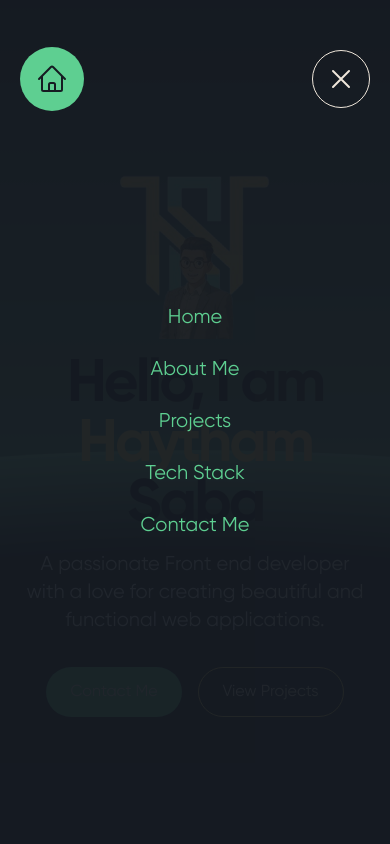
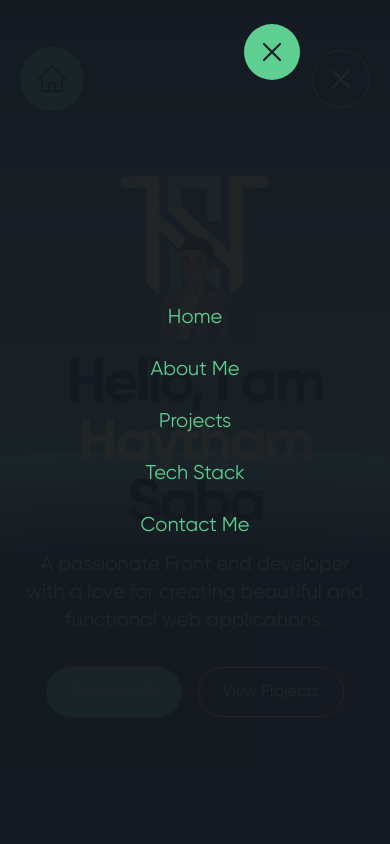
Before and after one commit to HaythamSaba/reactPortfolio, a React (Vite) app: page / in a window 390 px wide. Both pictures are taken after a click on the element 341 px from the left and 79 px from the top of the page. Shown: the top 844 px of the page. Built offline with nearby package versions, Linux system fonts and the light colour scheme.

Commit message:
fixing mobile header issue

```diff
--- a/src/components/Header.jsx
+++ b/src/components/Header.jsx
@@ -74,6 +74,36 @@ function Header() {
     };
   }, []);
 
+  useEffect(() => {
+    if (!lenis) return;
+
+    if (nav) {
+      lenis.stop(); // freeze scrolling
+      document.documentElement.classList.add(
+        "overflow-hidden",
+        "overscroll-none"
+      );
+      document.body.classList.add("overflow-hidden", "overscroll-none");
+    } else {
+      lenis.start(); // resume scrolling
+      document.documentElement.classList.remove(
+        "overflow-hidden",
+        "overscroll-none"
+      );
+      document.body.classList.remove("overflow-hidden", "overscroll-none");
+    }
+
+    return () => {
+      // safety: always re-enable if component unmounts
+      lenis.start();
+      document.documentElement.classList.remove(
+        "overflow-hidden",
+        "overscroll-none"
+      );
+      document.body.classList.remove("overflow-hidden", "overscroll-none");
+    };
+  }, [nav, lenis]);
+
   return (
     <>
       <AnimatePresence mode="wait">
@@ -89,9 +119,9 @@ function Header() {
               backdropFilter: "blur(16px)",
               WebkitBackdropFilter: "blur(6px)",
             }}
-            className="fixed top-0 left-0 w-full z-20 border-b border-white/20 shadow-lg"
+            className="fixed top-0 left-0 w-full z-30 border-b border-white/20 shadow-lg"
           >
-            <div className="template flex justify-between items-center py-4">
+            <div className="template flex justify-between items-center py-4 z-30">
               {/* Home Icon */}
               <button
                 onClick={() => handleScroll("#home")}
@@ -121,7 +151,7 @@ function Header() {
               {/* Mobile Menu Button */}
               <div
                 onClick={() => setNav(!nav)}
-                className="lg:hidden border border-background rounded-full p-3 cursor-pointer z-20"
+                className="lg:hidden border border-background rounded-full p-3 cursor-pointer z-30"
               >
                 {nav ? (
                   <XMarkIcon className="h-8 w-8 text-background" />
@@ -147,7 +177,7 @@ function Header() {
             {/* Home Icon */}
             <button
               onClick={() => handleScroll("#home")}
-              className="text-primary-400 p-4 hover:bg-background rounded-full bg-primary-500 hover:text-darkBackground transition-colors duration-300 z-50"
+              className="text-primary-400 p-4 hover:bg-background rounded-full bg-primary-500 hover:text-darkBackground transition-colors duration-300 z-30"
             >
               <HomeIcon className="w-8 h-8 text-darkBackground" />
             </button>
@@ -173,7 +203,7 @@ function Header() {
             {/* Mobile Menu Button */}
             <div
               onClick={() => setNav(!nav)}
-              className="lg:hidden border border-background rounded-full p-3 cursor-pointer z-50 "
+              className="lg:hidden border border-background rounded-full p-3 cursor-pointer z-30 "
             >
               {nav ? (
                 <XMarkIcon className="h-8 w-8 text-background" />
@@ -201,8 +231,17 @@ function Header() {
             initial="hidden"
             animate="visible"
             exit="exit"
-            className="fixed top-0 right-0 h-full w-full bg-darkBackground/95 flex flex-col items-center justify-center gap-6 z-30"
+            className="fixed inset-0 h-[100dvh] w-screen overflow-hidden touch-none bg-darkBackground/95
+             flex flex-col items-center justify-center gap-6 z-40 "
           >
+            <div className="absolute top-6 right-[90px]">
+              <button
+                onClick={() => setNav(!nav)}
+                className="text-primary-400 p-3 hover:bg-background rounded-full bg-primary-500 hover:text-darkBackground transition-colors duration-300"
+              >
+                <XMarkIcon className="h-8 w-8 text-darkBackground" />
+              </button>
+            </div>
             {NavItems.map((item) => (
               <motion.li
                 variants={itemVariants}
```
Lines whose indentation alone changed are shown as unchanged.
